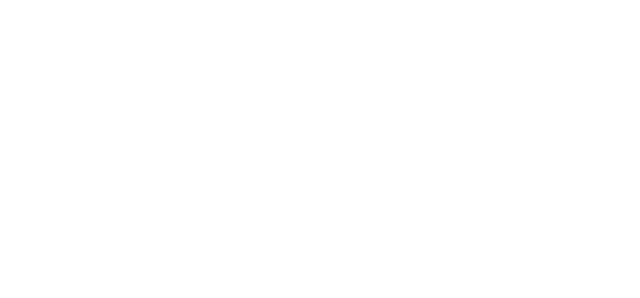
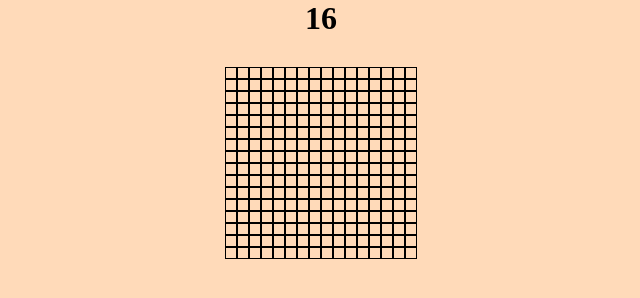
Before and after one commit to jbfink97/etch-a-sketch, a plain HTML site: page index.html in a window 1280 px wide. Shown: the whole page, without its empty margins (319-959 px from the left). Drawn offline with Linux system fonts and the light colour scheme.

Commit message:
began working on the basics of all html, css, and js files.

```diff
--- a/etchasketch.css
+++ b/etchasketch.css
@@ -0,0 +1,28 @@
+*{
+    margin: 0px;
+    background-color: peachpuff;
+}
+
+.gridSquare {
+    height: 10px;
+    width: 10px;
+    border: 1px solid black;
+}
+
+.hovered{
+    background-color: blueviolet;
+}
+
+
+#gridDiv{
+    display: flex;
+    justify-content: center;
+    align-items: center;
+    padding: 30px 30px 30px 30px;
+
+}
+
+h1{
+    padding: 25 25 25 25;
+    text-align: center;
+}
--- a/etchasketch.js
+++ b/etchasketch.js
@@ -0,0 +1,30 @@
+window.addEventListener('load', () => {
+
+const gridSize = Number(document.querySelector('#gridSize').textContent);
+const gridDiv = document.querySelector('#gridDiv');
+
+for (let i = 0; i < gridSize; i++) {
+    let gridRow = document.createElement('div');
+    gridRow.classList.add('gridRow');
+    gridDiv.appendChild(gridRow);
+    for (let j = 0; j < gridSize; j++){
+        let gridSquare = document.createElement('div');
+        gridSquare.classList.add('gridSquare');
+        gridRow.appendChild(gridSquare);
+    }
+}
+
+const gridNodeList = document.querySelectorAll('.gridSquare');
+
+gridNodeList.forEach(grid => {
+    grid.addEventListener('mouseover', () => {
+        grid.classList.add('hovered');
+    })
+
+})
+
+
+
+
+
+})
--- a/index.html
+++ b/index.html
@@ -4,9 +4,13 @@
     <meta charset="UTF-8">
     <meta http-equiv="X-UA-Compatible" content="IE=edge">
     <meta name="viewport" content="width=device-width, initial-scale=1.0">
+    <link href="etchasketch.css" rel="stylesheet">
+    <script src="etchasketch.js"></script>
     <title>Etch-A-Sketch</title>
 </head>
 <body>
+    <h1 id="gridSize">16</h1>
+    <div id="gridDiv"></div>
 
 </body>
 </html>
```
